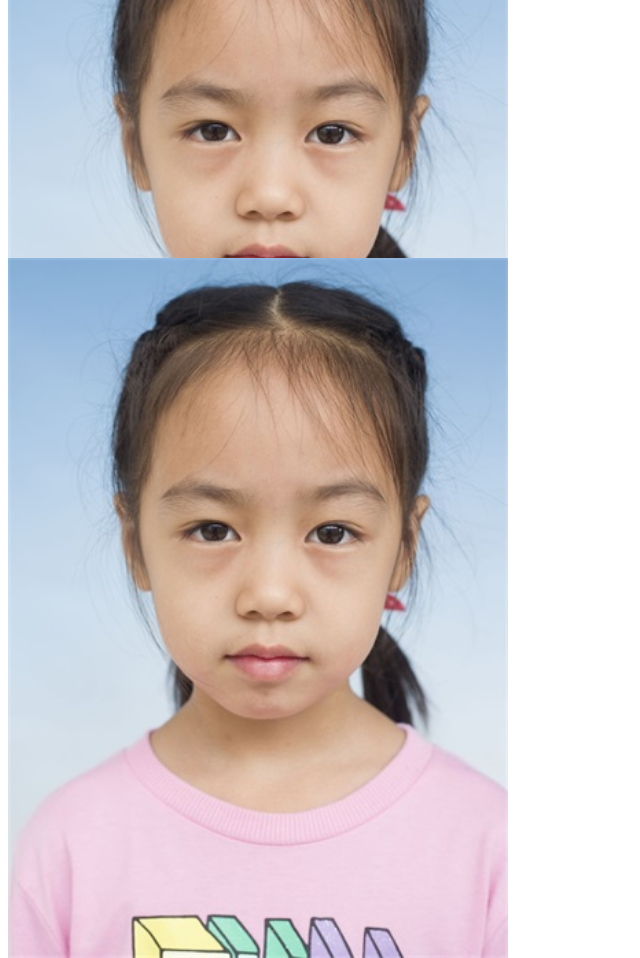
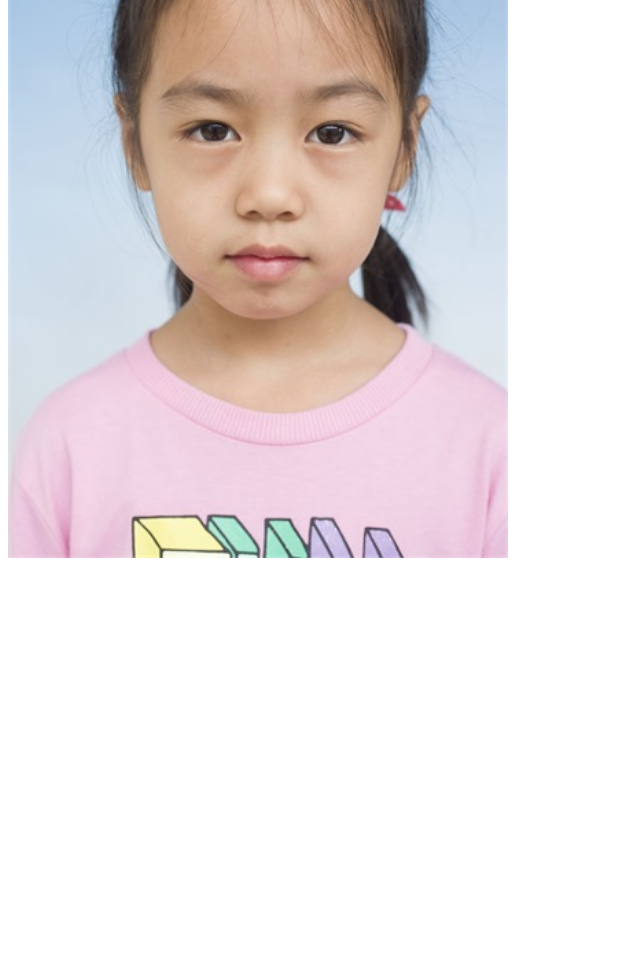
Before and after one commit to jack-4677/hh2, a plain HTML site: page index.html in a window 1280 px wide. Shown: the whole page, without its empty margins (0-640 px from the left). After the commit the page ends 800 px from the top, so only its background shows below. Drawn offline with Linux system fonts and the light colour scheme.

Commit message:
Update index.html

```diff
--- a/index.html
+++ b/index.html
@@ -15,4 +15,4 @@ justify-content:center;
     height:auto;
 }
 
-</style> </head> <body> <div class="ShaShiDi"> <img src="429004201204170048.jpg"/> </div> <div class="ShaShiDi"> <img src="429004201204170048.jpg"/> </div> </body>
+</style> </head> <body>  <div class="ShaShiDi"> <img src="429004201204170048.jpg"/> </div> </body>
```
